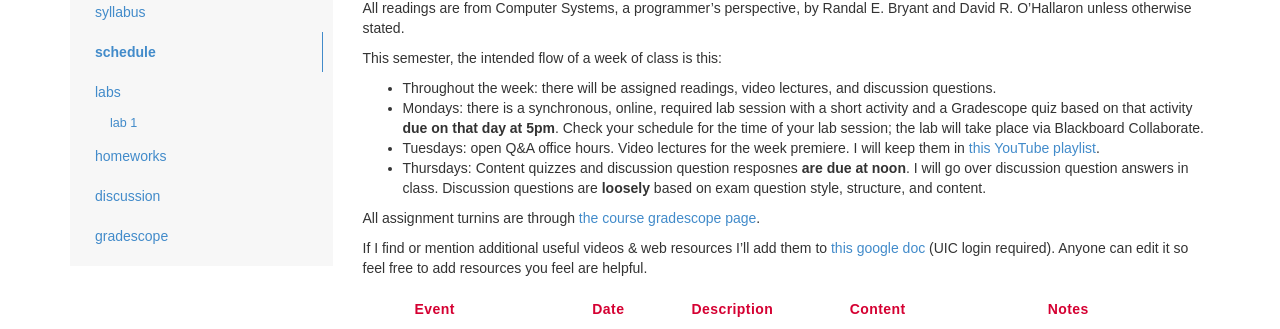
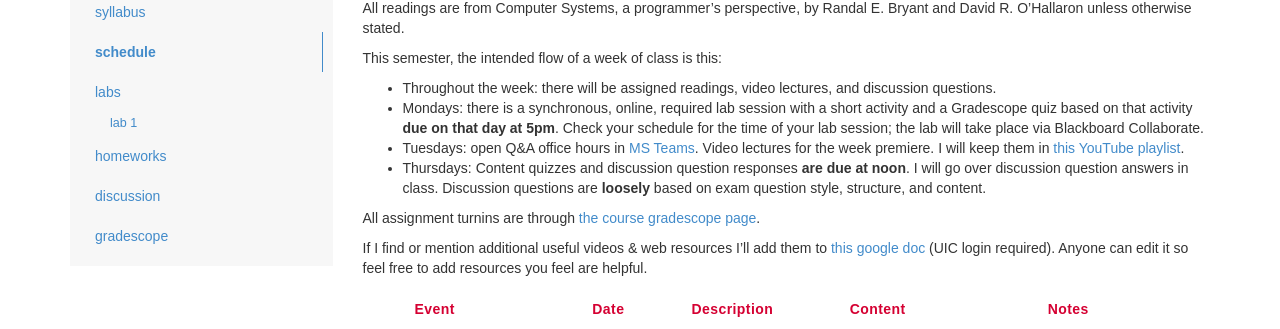
Before and after one commit to csatuic/cs361-website-old, a Jekyll site: the page built from schedule.md, in a window 1280 px wide. Shown: the part 129-458 px from the top of the page. Built offline with Jekyll 4.4.1, drawn with Linux system fonts in a browser that asks for light colours; some web fonts are replaced.

Commit message:
teams link in more places, ta names

```diff
--- a/_config.yml
+++ b/_config.yml
@@ -8,6 +8,8 @@ personal: "https://www.cs.uic.edu/~ckanich/"
 gradescope: "https://www.gradescope.com/courses/149010"
 discussion: "https://piazza.com/uic/fall2020/cs361"
 playlist: https://www.youtube.com/playlist?list=PLhy9gU5W1fvUND_5mdpbNVHC1WCIaABbP
+msteams: https://teams.microsoft.com/l/team/19%3a4fc12e999b3041439aa197a44f666a0d%40thread.tacv2/conversations?groupId=86a163d3-11e4-4ae6-893c-78bc11d425af&tenantId=e202cd47-7a56-4baa-99e3-e3b71a7c77dd
+
 
 dateformat: "%m/%d/%Y"
 future: true
--- a/schedule.md
+++ b/schedule.md
@@ -14,9 +14,9 @@ This semester, the intended flow of a week of class is this:
 *  Mondays: there is a synchronous, online, required lab session with a short activity and a
    Gradescope quiz based on that activity **due on that day at 5pm**. Check your schedule for the
    time of your lab session; the lab will take place via Blackboard Collaborate.
-*  Tuesdays: open Q&A office hours. Video lectures for the week
+*  Tuesdays: open Q&A office hours in [MS Teams]({{site.msteams}}). Video lectures for the week
    premiere. I will keep them in [this YouTube playlist]({{site.playlist}}).
-*  Thursdays: Content quizzes and discussion question resposnes **are due at noon**. I will go over
+*  Thursdays: Content quizzes and discussion question responses **are due at noon**. I will go over
    discussion question answers in class. Discussion questions are **loosely** based on exam question
    style, structure, and content.
 
```
Also changed, not shown: index.md (+4 -4 lines).
